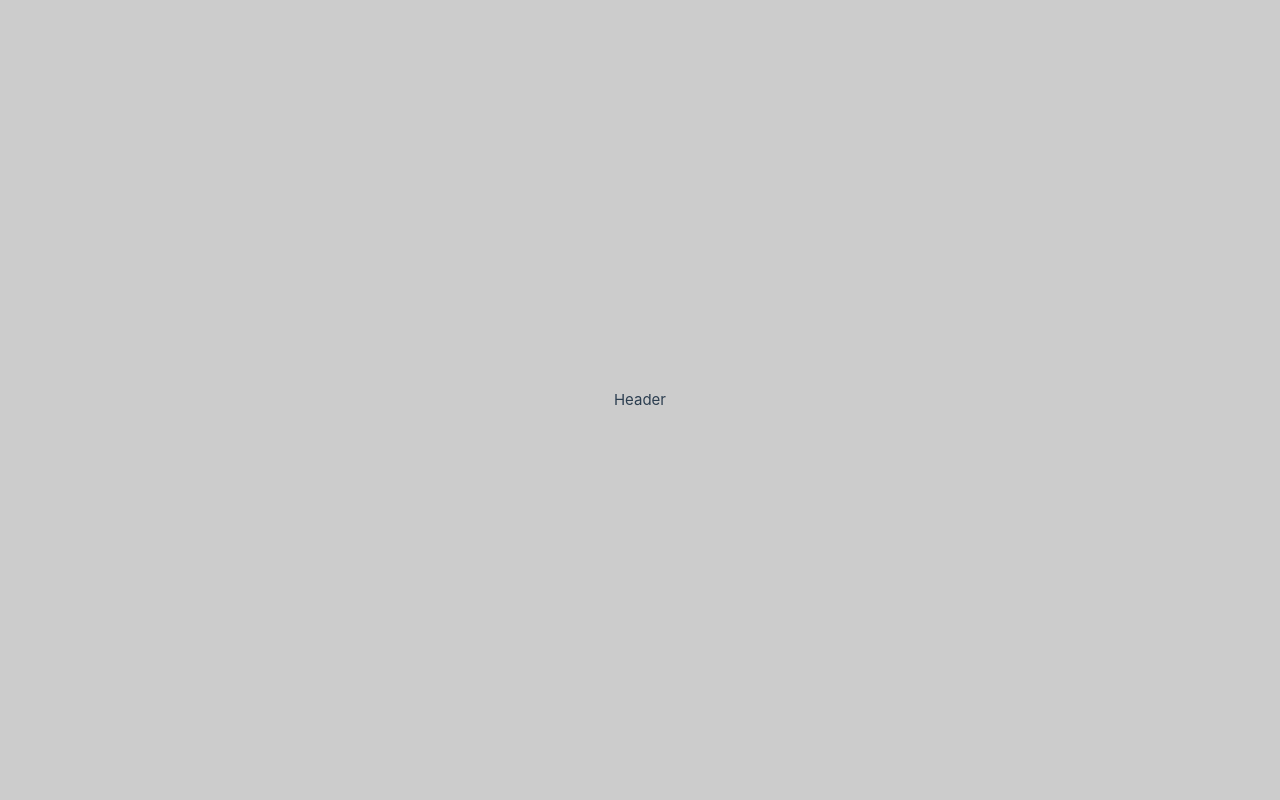
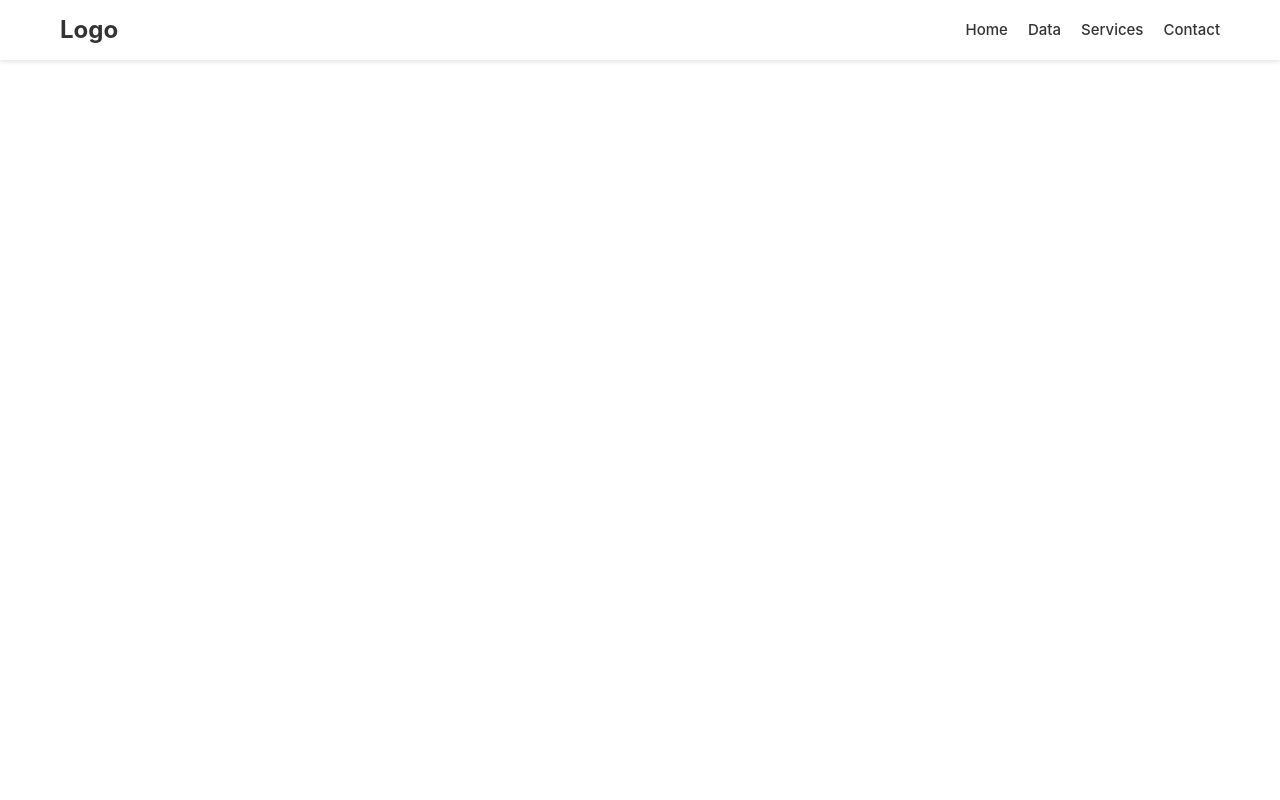
Before and after one commit to fzwyd/my-vue, a Vue app: page / in a window 1280 px wide. Shown: the top 800 px of the page. Built offline with nearby package versions, Linux system fonts and the light colour scheme.

Commit message:
new header

```diff
--- a/src/App.vue
+++ b/src/App.vue
@@ -1,5 +1,5 @@
 <script setup lang="ts">
-import { RouterLink, RouterView } from 'vue-router'
+import { RouterView } from 'vue-router'
 </script>
 
 <template>
--- a/src/components/layout/header.vue
+++ b/src/components/layout/header.vue
@@ -1,5 +1,7 @@
 <template>
-<div class="header">Header</div>
+  <div class="header">
+    Header
+  </div>
 </template>
 
 <script setup>
@@ -23,12 +25,13 @@
   position: sticky;
   top: 0;
   z-index: 999;
+  width: 100%;
   background-color: #ccc;
   display: flex;
   justify-content: center;
   align-items: center;
   animation: sticky-header linear forwards;
   animation-timeline: scroll();
-  animation-range: 0 100%;
+  animation-range: 0 100vh;
 }
 </style>
--- /dev/null
+++ b/src/components/layout/header1.vue
@@ -0,0 +1,98 @@
+<template>
+  <header :class="['sticky-header', { 'is-sticky': isSticky }]">
+    <div class="container">
+      <nav>
+        <a href="#" class="logo">Logo</a>
+        <ul class="nav-links">
+          <li><a href="#">Home</a></li>
+          <router-link to="/data"><li><a href="#">Data</a></li></router-link>
+          <li><a href="#">Services</a></li>
+          <li><a href="#">Contact</a></li>
+        </ul>
+      </nav>
+    </div>
+  </header>
+</template>
+
+<script setup lang="ts">
+import { ref, onMounted, onUnmounted } from 'vue'
+
+const isSticky = ref(false)
+const headerHeight = ref(0)
+
+const checkSticky = () => {
+  if (headerHeight.value > 0) {
+    isSticky.value = window.scrollY > headerHeight.value
+  }
+}
+
+onMounted(() => {
+  const header = document.querySelector<HTMLElement>('.sticky-header')
+  if (header) {
+    headerHeight.value = header.offsetHeight
+  }
+  window.addEventListener('scroll', checkSticky)
+})
+
+onUnmounted(() => {
+  window.removeEventListener('scroll', checkSticky)
+})
+</script>
+
+<style scoped>
+.sticky-header {
+  position: sticky;
+  top: 0;
+  z-index: 1000;
+  background-color: #ffffff;
+  box-shadow: 0 2px 4px rgba(0, 0, 0, 0.1);
+  transition: all 0.3s ease;
+}
+
+.is-sticky {
+  background-color: rgba(255, 255, 255, 0.95);
+  box-shadow: 0 2px 4px rgba(0, 0, 0, 0.2);
+}
+
+.container {
+  max-width: 1200px;
+  margin: 0 auto;
+  padding: 0 20px;
+}
+
+nav {
+  display: flex;
+  justify-content: space-between;
+  align-items: center;
+  height: 60px;
+}
+
+.logo {
+  font-size: 1.5rem;
+  font-weight: bold;
+  text-decoration: none;
+  color: #333;
+}
+
+.nav-links {
+  display: flex;
+  list-style: none;
+  margin: 0;
+  padding: 0;
+}
+
+.nav-links li {
+  margin-left: 20px;
+}
+
+.nav-links a {
+  text-decoration: none;
+  color: #333;
+  font-weight: 500;
+  transition: color 0.3s ease;
+}
+
+.nav-links a:hover {
+  color: #007bff;
+}
+</style>
--- a/src/views/home.vue
+++ b/src/views/home.vue
@@ -1,25 +1,38 @@
 <template>
-  <Header />
+
   <div class="container">
+    <Header />
+    <!-- 添加一个空盒子，将header的位置撑起来 -->
     <div style="height: 100vh;"></div>
     <div class="map">
       <Map />
     </div>
+    <div class="item"></div>
   </div>
 </template>
 
 <script setup lang="ts">
-import Header from '@/components/layout/header.vue';
+import Header from '@/components/layout/header1.vue'
 import Map from '@/components/map.vue'
 </script>
 
 <style lang="less">
 .container {
-  width: 1000px;
+  width: 100%;
   margin: 0 auto;
+  // max-height: 100vh;
   .map {
     width: 100%;
     height: 100vh;
+    // scroll-snap-align: start; /* start: 吸附到容器的开始位置 */
+  }
+  .item {
+    // scroll-snap-align: start; /* start: 吸附到容器的开始位置 */
+    height: 100vh;
   }
 }
+// .scroll {
+//   scroll-snap-type: y mandatory; /* y: 垂直滚动, mandatory: 强制吸附 */
+//   overflow-y: scroll; /* 需要设置滚动区域 */
+// }
 </style>
```
Also changed, not shown: 1 other file (tests, documents, lock files or other folders).
